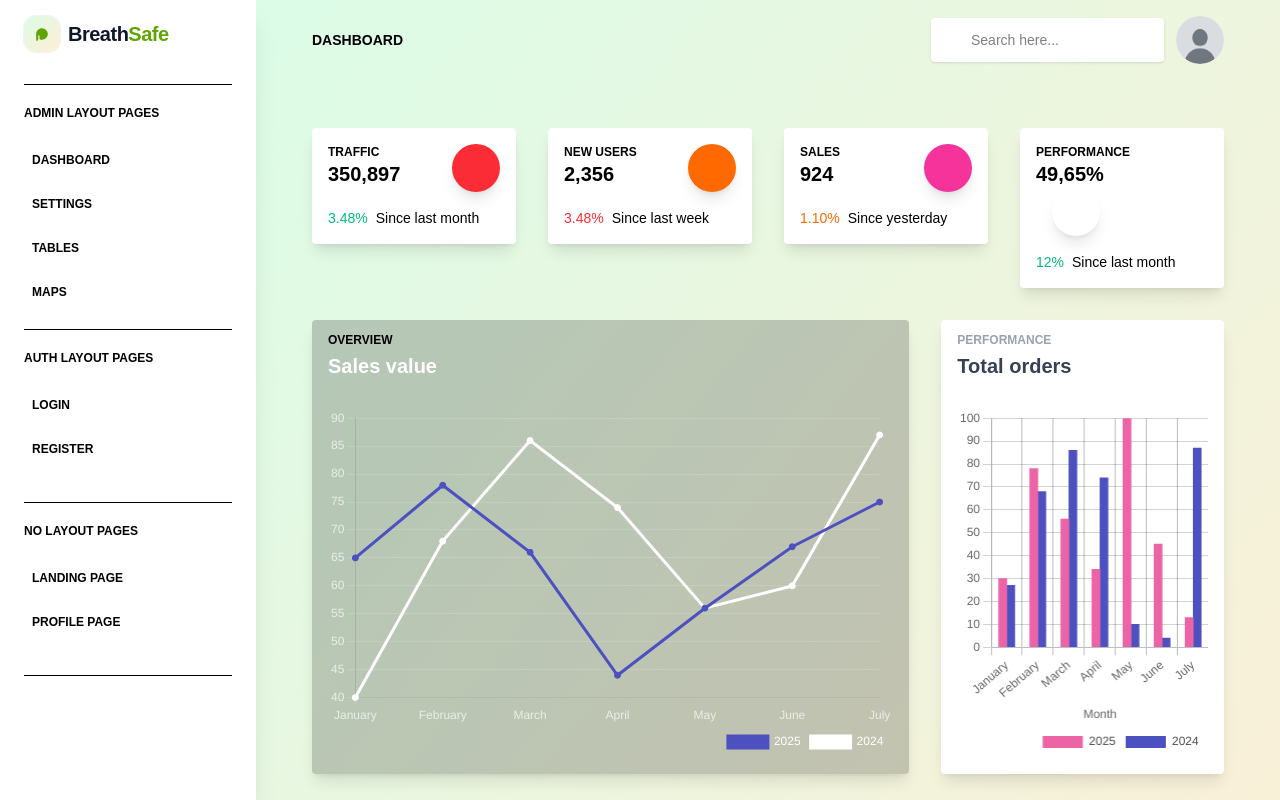
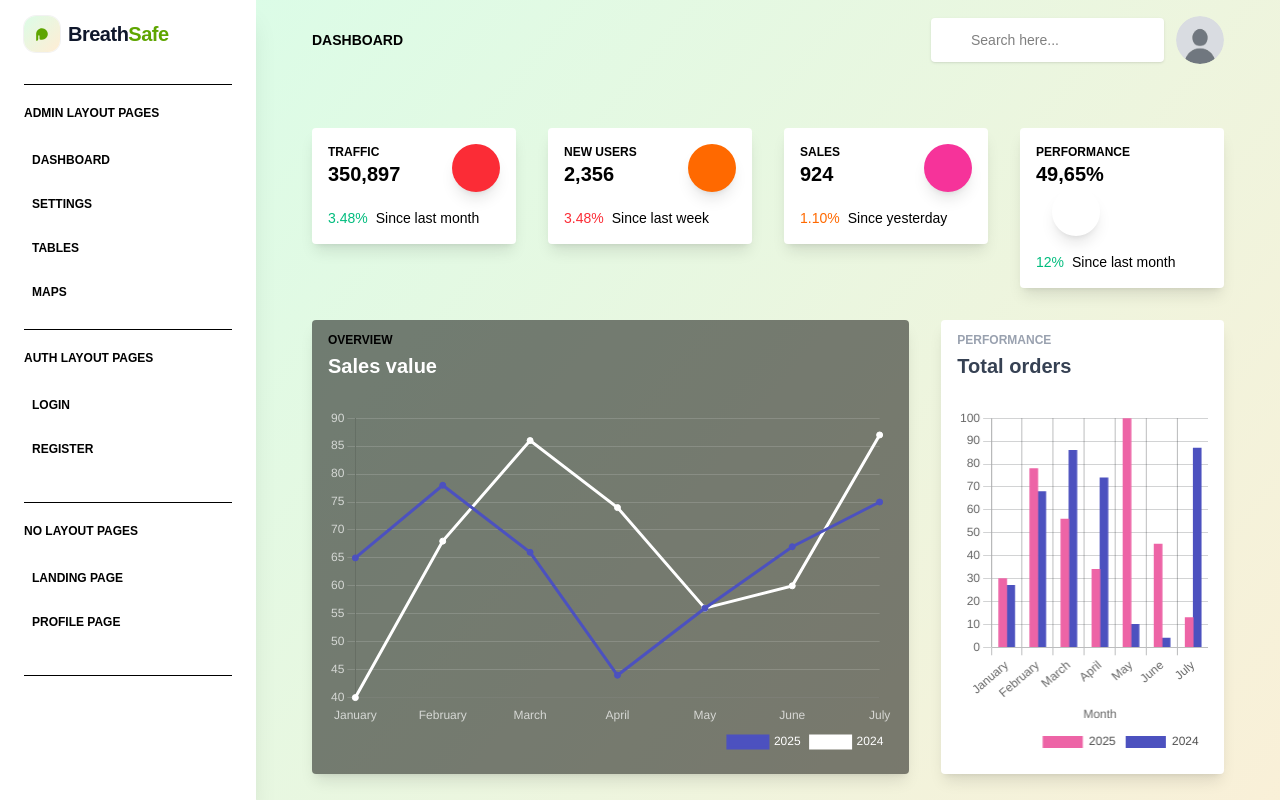
Before and after one commit to nipun-munasinghe/Breathsafe-App, a Next.js app: page /admin/dashboard in a window 1280 px wide. Shown: the top 800 px of the page. Built offline with nearby package versions, Linux system fonts and the light colour scheme.

Commit message:
customize colour

```diff
--- a/components/admin/CardLineChart.tsx
+++ b/components/admin/CardLineChart.tsx
@@ -123,7 +123,7 @@ export default function CardLineChart() {
     }, []);
 
     return (
-        <div className="relative flex flex-col min-w-0 break-words w-full mb-6 shadow-lg rounded bg-black/20">
+        <div className="relative flex flex-col min-w-0 break-words w-full mb-6 shadow-lg rounded bg-black/50">
             <div className="rounded-t mb-0 px-4 py-3 bg-transparent">
                 <div className="flex flex-wrap items-center">
                     <div className="relative w-full max-w-full flex-grow flex-1">
```
